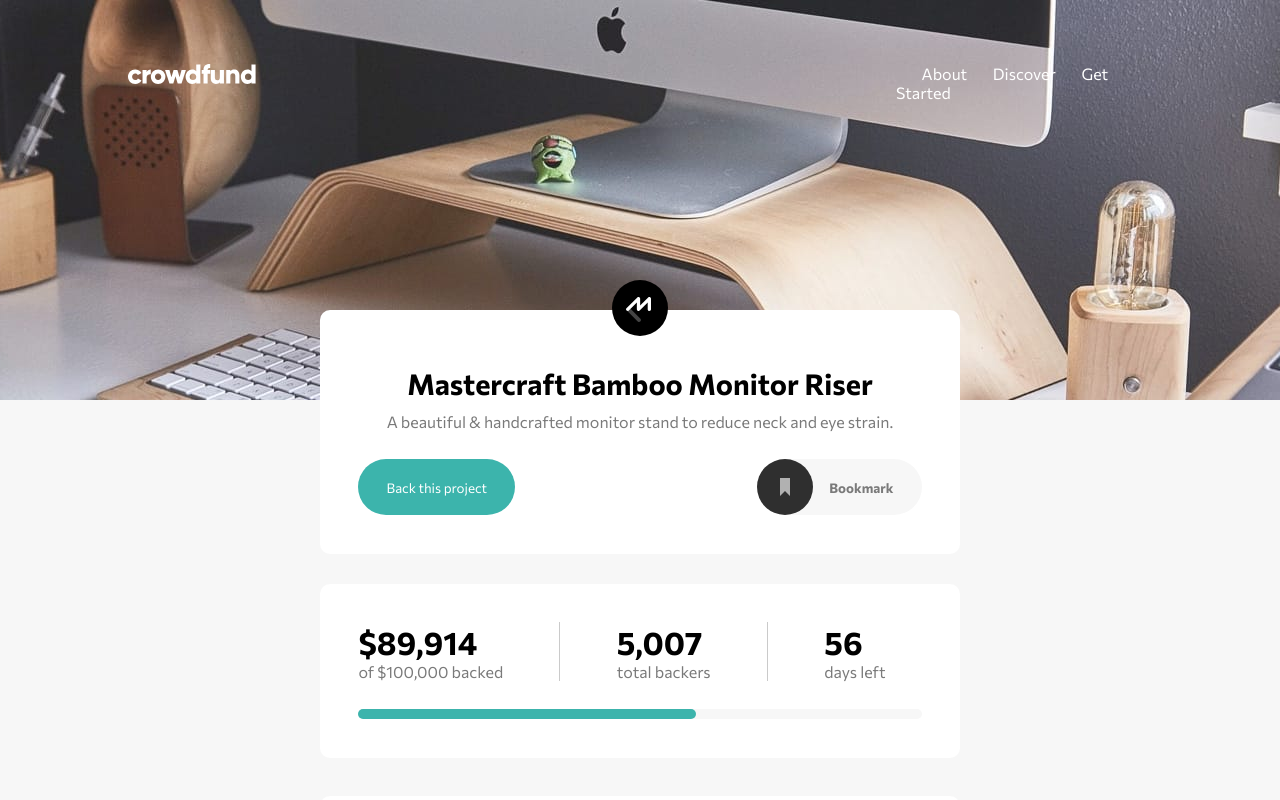
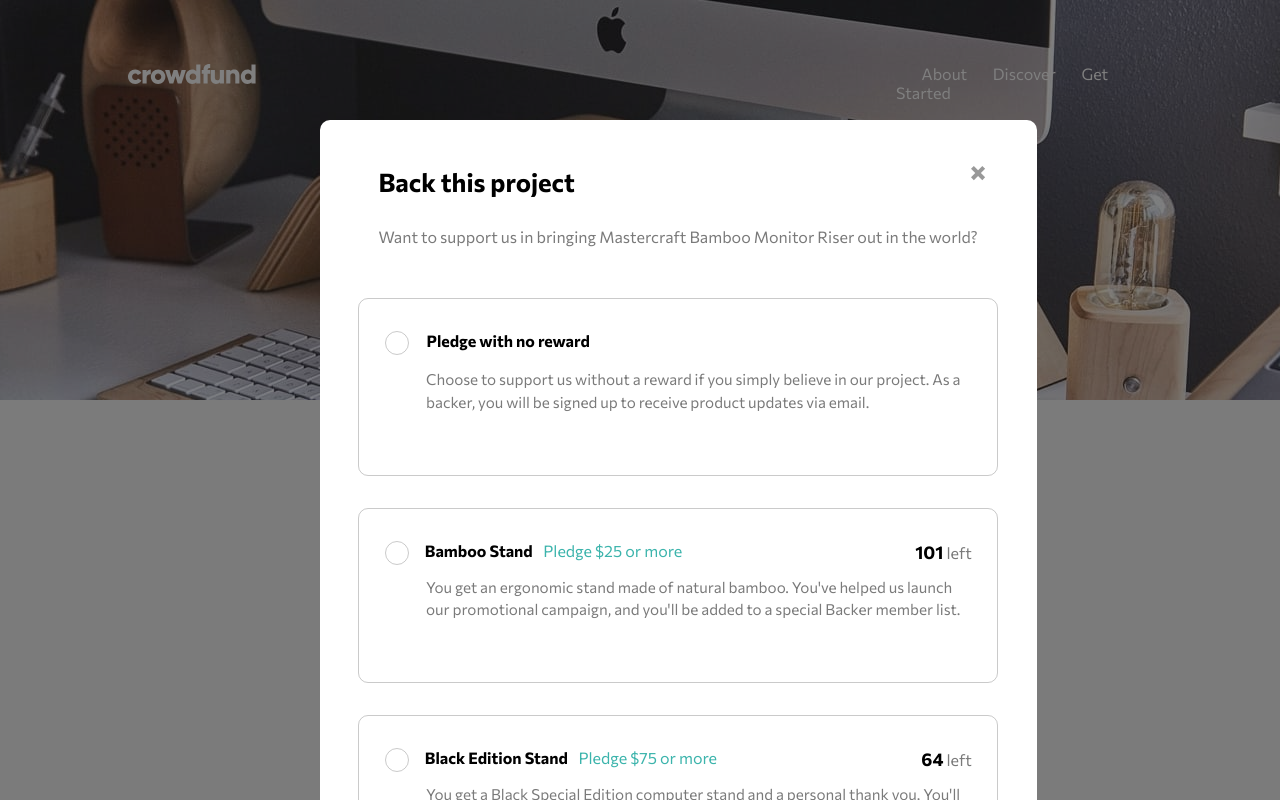
Before and after one commit to maberizk/crowdfunding-product-page, a React (Vite) app: page / in a window 1280 px wide. Both pictures are taken after a click on the button "Back this project". Shown: the top 800 px of the page. Built offline with nearby package versions, Linux system fonts and the light colour scheme.

Commit message:
functions

```diff
--- a/src/App.css
+++ b/src/App.css
@@ -221,14 +221,48 @@ p {
 }
 
 .modal {
+  position: absolute;
+  top: 15%;
+  left: 0;
+  width: 50%;
+  height: 100%;
+  /* background-color: rgba(0, 0, 0, 0.5); */
+  display: flex;
+  justify-content: center;
+  align-items: start;
+  z-index: 1000;
   background-color: white;
-  display: flex;
   flex-direction: column;
-  justify-content: center;
-  align-items: center;
+
   margin: 0 25%;
-  padding: 3%;
+  padding: 8% 3%;
   border-radius: 10px;
+}
+
+.backHeader {
+  font-size: 1.6rem;
+}
+.modal-content {
+  /* background-color: white; */
+  padding: 20px;
+  border-radius: 4px;
+  /* max-width: 500px; */
+  width: 95%;
+}
+
+.overlay {
+  position: fixed; /* Fixed position to cover the whole page */
+  top: 0;
+  bottom: 0;
+  left: 0;
+  right: 0;
+  background-color: rgba(0, 0, 0, 0.5);
+  display: none;
+  z-index: 999;
+}
+
+.overlay.open {
+  display: block;
 }
 
 .modalHeader {
--- a/src/App.jsx
+++ b/src/App.jsx
@@ -9,12 +9,12 @@ import Modal from "./Modal";
 function App() {
   return (
     <div className="app">
+      <div className="overlay"></div>
       <div className="heroImg"></div>
       <Navbar />
       <Intro />
       <BackingDetails />
       <About />
-      <Modal />
     </div>
   );
 }
--- a/src/Intro.jsx
+++ b/src/Intro.jsx
@@ -1,13 +1,26 @@
 import React, { useState } from "react";
+import Modal from "./Modal";
 
 const Intro = () => {
   const [isBookmarked, setBookmarked] = useState(false);
+  const [isModalOpen, setModalOpen] = useState(false);
 
   const handleBookmark = () => {
     setBookmarked(!isBookmarked);
   };
 
+  const handleBackProject = () => {
+    setModalOpen(true);
+  };
+
+  const closeModal = () => {
+    setModalOpen(false);
+  };
+
   return (
+    <>
+      <div className={`overlay ${isModalOpen ? "open" : ""}`}></div>
+      {isModalOpen && <Modal closeModal={closeModal} />}
       <div className="introBox">
         <svg
           width="56"
@@ -29,12 +42,15 @@ const Intro = () => {
             </g>
           </g>
         </svg>
+
         <h1 className="title">Mastercraft Bamboo Monitor Riser</h1>
         <p>
           A beautiful & handcrafted monitor stand to reduce neck and eye strain.
         </p>
         <div className="buttonContainer">
-        <button className="BackProjectBtn">Back this project</button>
+          <button className="BackProjectBtn" onClick={handleBackProject}>
+            Back this project
+          </button>
           <button
             className={`bookmarkToggle ${isBookmarked ? "bookmarked" : ""}`}
             onClick={handleBookmark}
@@ -64,6 +80,7 @@ const Intro = () => {
           </button>
         </div>
       </div>
+    </>
   );
 };
 
--- a/src/Modal.jsx
+++ b/src/Modal.jsx
@@ -1,6 +1,6 @@
 import React, { useState } from "react";
 
-const Modal = () => {
+const Modal = ({ closeModal }) => {
   const [openDropdown, setOpenDropdown] = useState(null);
 
   const handleRadioClick = (pledge) => {
@@ -9,10 +9,10 @@ const Modal = () => {
 
   return (
     <div className="modal">
-      <div>
+      <div className="modal-content">
         <div className="modalHeader">
-          <h3>Back this project</h3>
-          <button className="closeModalBtn">
+          <h3 className="backHeader">Back this project</h3>
+          <button onClick={closeModal} className="closeModalBtn">
             <svg width="15" height="15" xmlns="http://www.w3.org/2000/svg">
               <path
                 d="M11.314 0l2.828 2.828L9.9 7.071l4.243 4.243-2.828 2.828L7.07 9.9l-4.243 4.243L0 11.314 4.242 7.07 0 2.828 2.828 0l4.243 4.242L11.314 0z"
```
Lines whose indentation alone changed are shown as unchanged.
